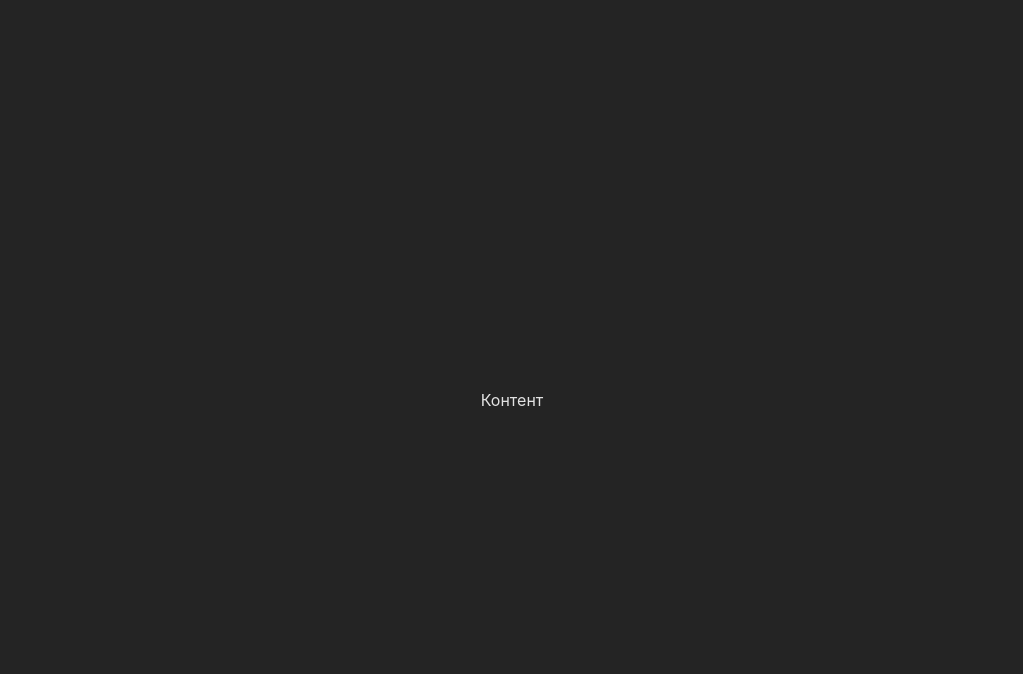
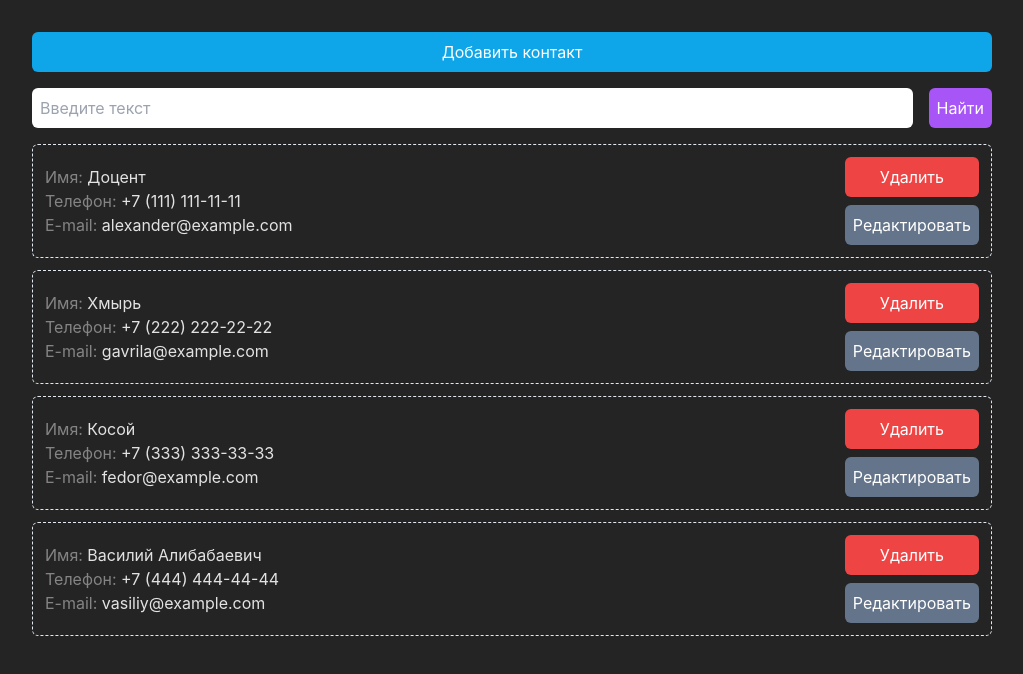
Before and after one commit to KarpovYuri/to-test, a Vue app: page / in a window 1280 px wide. Shown: the top 674 px of the page, without its empty margins (128-1151 px from the left). Built offline with nearby package versions, Linux system fonts and the light colour scheme.

Commit message:
Сверстать приложение

```diff
--- a/src/App.vue
+++ b/src/App.vue
@@ -1,9 +1,44 @@
-<script setup lang="ts"></script>
-
 <template>
-	<main>
-		<div>Контент</div>
+	<main class="flex flex-col gap-4">
+		<base-button>Добавить контакт</base-button>
+		<search-bar @search="search()" />
+		<contact-list :contacts="contacts" />
 	</main>
 </template>
 
-<style scoped></style>
+<script setup lang="ts">
+import BaseButton from '@/components/base/BaseButton.vue'
+import SearchBar from '@/components/SearchBar.vue'
+import ContactList from '@/components/ContactList.vue'
+
+const search = () => {
+	console.log('Search triggered')
+}
+
+const contacts = [
+	{
+		id: 1,
+		name: 'Доцент',
+		phone: '+7 (111) 111-11-11',
+		email: 'alexander@example.com',
+	},
+	{
+		id: 2,
+		name: 'Хмырь',
+		phone: '+7 (222) 222-22-22',
+		email: 'gavrila@example.com',
+	},
+	{
+		id: 3,
+		name: 'Косой',
+		phone: '+7 (333) 333-33-33',
+		email: 'fedor@example.com',
+	},
+	{
+		id: 4,
+		name: 'Василий Алибабаевич',
+		phone: '+7 (444) 444-44-44',
+		email: 'vasiliy@example.com',
+	},
+]
+</script>
--- a/src/assets/main.css
+++ b/src/assets/main.css
@@ -7,7 +7,6 @@
   line-height: 1.5;
   font-weight: 400;
 
-  color-scheme: light dark;
   color: rgba(255, 255, 255, 0.87);
   background-color: #242424;
 
@@ -20,13 +19,15 @@
 body {
   margin: 0;
   display: flex;
-  place-items: center;
+  justify-content: center;
+  align-items: start;
   min-width: 320px;
   min-height: 100vh;
 }
 
 #app {
-  max-width: 1280px;
+  max-width: 1024px;
+  width: 100%;
   margin: 0 auto;
   padding: 2rem;
   font-weight: normal;
--- /dev/null
+++ b/src/components/ContactItem.vue
@@ -0,0 +1,27 @@
+<template>
+	<div
+		class="flex flex-col sm:flex-row gap-3 sm:gap-6 justify-between items-center border border-slate-200 rounded-md p-3 border-dashed"
+	>
+		<ul class="w-full">
+			<li><span class="opacity-50">Имя:</span> {{ contact.name }}</li>
+			<li><span class="opacity-50">Телефон:</span> {{ contact.phone }}</li>
+			<li><span class="opacity-50">E-mail:</span> {{ contact.email }}</li>
+		</ul>
+		<div class="flex flex-col gap-2 max-sm:w-full">
+			<base-button color="red">Удалить</base-button>
+			<base-button color="slate">Редактировать</base-button>
+		</div>
+	</div>
+</template>
+
+<script setup lang="ts">
+import type { PropType } from 'vue'
+import BaseButton from '@/components/base/BaseButton.vue'
+
+const { contact } = defineProps({
+	contact: {
+		type: Object as PropType<IContact>,
+		required: true,
+	},
+})
+</script>
--- /dev/null
+++ b/src/components/ContactList.vue
@@ -0,0 +1,21 @@
+<template>
+	<div class="flex flex-col gap-3">
+		<contact-item
+			v-for="contact in contacts"
+			:key="`contact-${contact.id}`"
+			:contact="contact"
+		/>
+	</div>
+</template>
+
+<script setup lang="ts">
+import type { PropType } from 'vue'
+import ContactItem from '@/components/ContactItem.vue'
+
+const { contacts } = defineProps({
+	contacts: {
+		type: Array as PropType<IContact[]>,
+		required: true,
+	},
+})
+</script>
--- /dev/null
+++ b/src/components/SearchBar.vue
@@ -0,0 +1,19 @@
+<template>
+	<div class="flex gap-4">
+		<base-input
+			v-model="searchValue"
+			@keydown.enter="$emit('search', searchValue)"
+		/>
+		<base-button color="purple" @click="$emit('search', searchValue)">
+			Найти
+		</base-button>
+	</div>
+</template>
+
+<script setup lang="ts">
+import BaseInput from '@/components/base/BaseInput.vue'
+import BaseButton from '@/components/base/BaseButton.vue'
+import { ref } from 'vue'
+
+const searchValue = ref('')
+</script>
--- /dev/null
+++ b/src/components/base/BaseButton.vue
@@ -0,0 +1,25 @@
+<template>
+	<button
+		class="p-2 text-white rounded-md bg-[length:24px_24px] bg-no-repeat bg-center"
+		:class="{
+			'bg-sky-500': color === 'sky',
+			'bg-red-500': color === 'red',
+			'bg-slate-500': color === 'slate',
+			'bg-purple-500': color === 'purple',
+		}"
+	>
+		<slot />
+	</button>
+</template>
+
+<script setup lang="ts">
+import { defineProps } from 'vue'
+import type { PropType } from 'vue'
+
+const { color } = defineProps({
+	color: {
+		type: String as PropType<'sky' | 'red' | 'slate' | 'purple'>,
+		default: 'sky',
+	},
+})
+</script>
--- /dev/null
+++ b/src/components/base/BaseInput.vue
@@ -0,0 +1,48 @@
+<template>
+	<input
+		:value="inputValue"
+		@input="onInput"
+		class="text-black w-full outline-0 p-2 rounded-md"
+		:class="{
+			'outline outline-2 outline-red-500': hasError,
+		}"
+		type="text"
+		:placeholder="placeholder"
+	/>
+</template>
+
+<script setup lang="ts">
+import { watch, ref } from 'vue'
+
+const props = defineProps({
+	modelValue: {
+		required: true,
+	},
+	hasError: {
+		type: Boolean,
+		default: false,
+	},
+	placeholder: {
+		type: String,
+		default: 'Введите текст',
+	},
+})
+
+const inputValue = ref(props.modelValue)
+
+watch(
+	() => props.modelValue,
+	(newValue) => {
+		inputValue.value = newValue
+	}
+)
+
+const emit = defineEmits<{
+	(event: 'update:modelValue', value: string): void
+}>()
+
+function onInput(event: Event) {
+	const target = event.target as HTMLInputElement
+	emit('update:modelValue', target.value)
+}
+</script>
--- /dev/null
+++ b/src/types.d.ts
@@ -0,0 +1,6 @@
+interface IContact {
+	id: number
+	name: string
+	phone: string
+	email: string
+}
```
